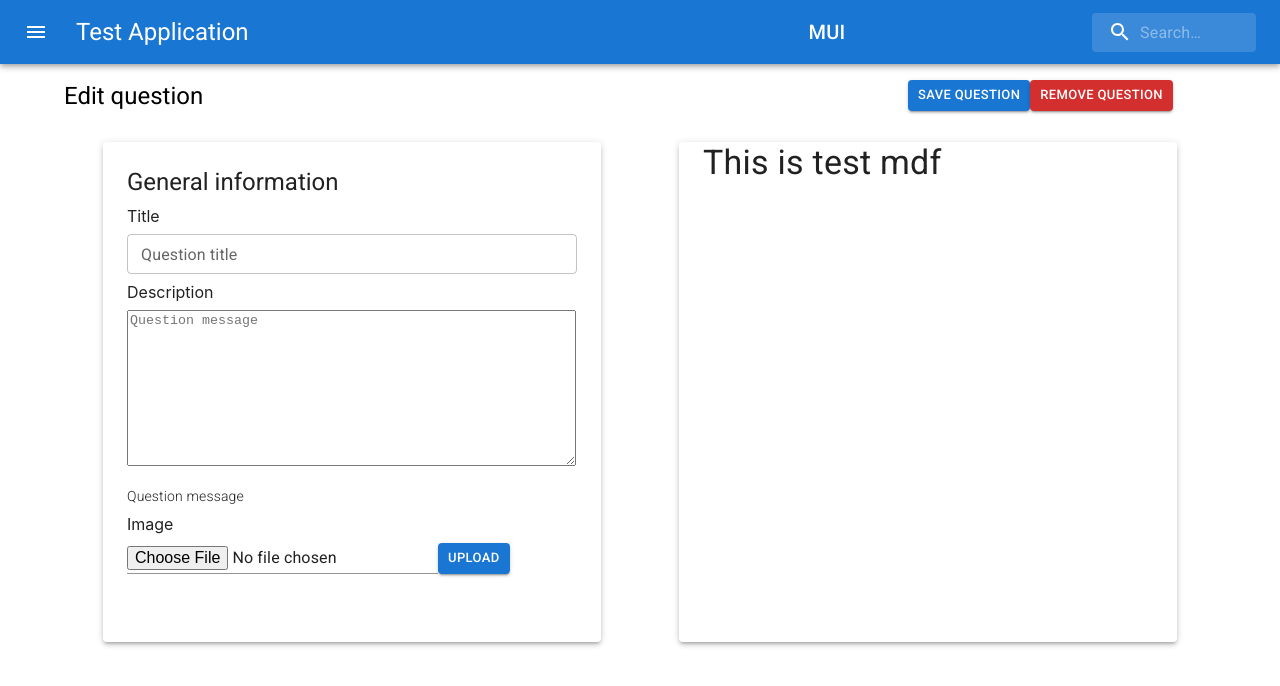
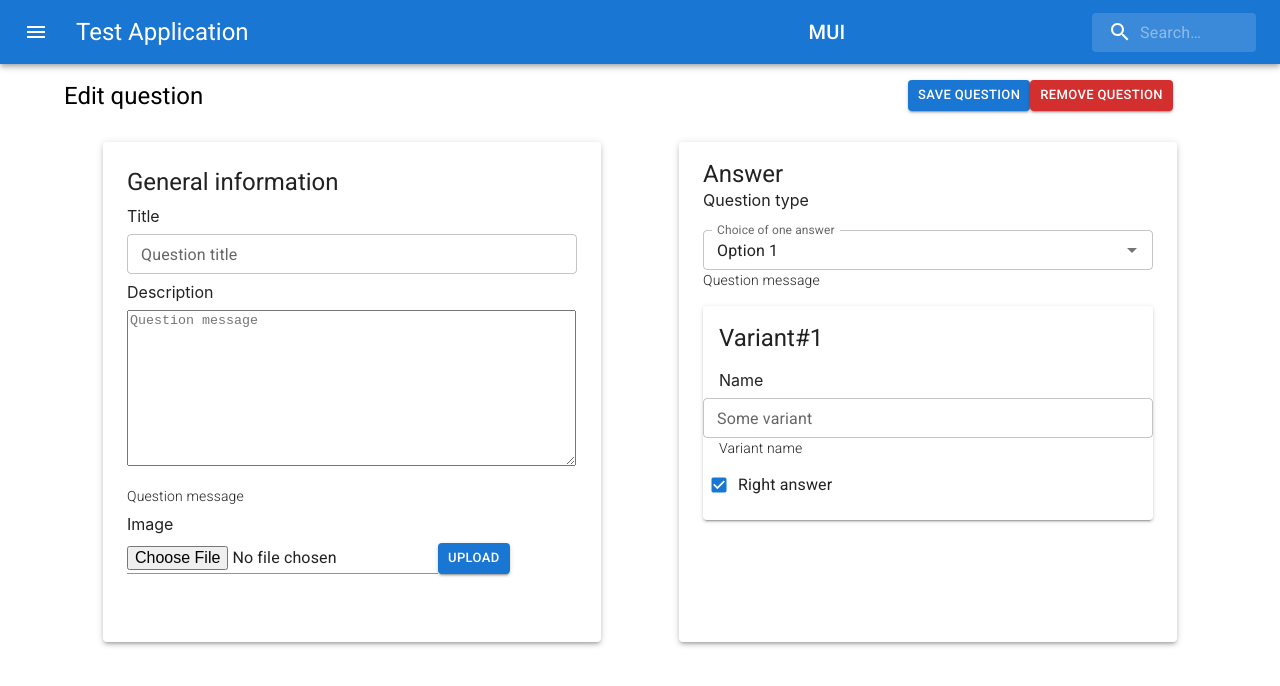
Before and after one commit to GeorgiyBeloklokov/Test-App, a React (Create React App) app: page / in a window 1280 px wide. Shown: the top 686 px of the page. Built offline with nearby package versions, Linux system fonts and the light colour scheme; the HTML template or start-up script is replaced by a standard one.

Commit message:
3- control point - Answer in CreateQuestion is ready

```diff
--- /dev/null
+++ b/src/Components/CreateQuestion/ControllableInputStates.jsx
@@ -0,0 +1,34 @@
+import * as React from 'react';
+import TextField from '@mui/material/TextField';
+import Autocomplete from '@mui/material/Autocomplete';
+
+const options = ['Option 1', 'Option 2'];
+
+export default function ControllableInputStates() {
+  const [value, setValue] = React.useState(options[0]);
+  const [inputValue, setInputValue] = React.useState('');
+
+  return (
+    <div>
+      {/* <div>{`value: ${value !== null ? `'${value}'` : 'null'}`}</div>
+      <div>{`inputValue: '${inputValue}'`}</div> */}
+      <br />
+      <Autocomplete
+        value={value}
+        onChange={(event, newValue) => {
+          setValue(newValue);
+        }}
+        inputValue={inputValue}
+        onInputChange={(event, newInputValue) => {
+          setInputValue(newInputValue);
+        }}
+        id="controllable-states-demo"
+        options={options}
+        fullWidth
+         size="small"
+        /* sx={{ width: 400 }} */
+        renderInput={(params) => <TextField {...params} label="Choice of one answer" />}
+      />
+    </div>
+  );
+}
--- a/src/Components/CreateQuestion/CreateQuestion.jsx
+++ b/src/Components/CreateQuestion/CreateQuestion.jsx
@@ -1,5 +1,5 @@
-import {Box, Button, Input, Paper, TextareaAutosize, TextField, Typography} from "@mui/material";
-
+import {Box, Button, Input, Paper, TextareaAutosize, TextField, Typography,Checkbox,FormControlLabel} from "@mui/material";
+import ControllableInputStates from "./ControllableInputStates";
 const CreateQuestion = () => {
     return (
         <div>
@@ -26,7 +26,6 @@
             <Button size = 'small' variant="contained"  >Save question</Button>
             <Button  size = 'small'  color ="error" variant="contained">Remove question</Button>
             </Box>
-
             <Box
                 sx={{
                     display: 'flex',
@@ -40,7 +39,6 @@
                     },
                 }}
             >
-
                 <Paper elevation="3">
                     <Box
                         sx={{
@@ -53,7 +51,7 @@
                             },
                         }}
                     >
-                    <Typography variant="h5" paddingTop={2}>
+                    <Typography variant="h5" sx={{pt:2}}>
                         General information
                     </Typography>
                     <Typography variant="h7" >
@@ -83,19 +81,34 @@
                                 Upload
                             </Button>
                         </label>
-
-                </Box>
+                    </Box>
                 </Paper>
                 <Paper elevation="3">
-                    <Typography variant="h4">
-                        This is test mdf
+                 <Typography variant="h5" sx={{pt:2}}>
+                        Answer
                     </Typography>
+                    <Typography variant="h7">
+                        Question type
+                    </Typography>
+                    <ControllableInputStates  />
+                    <Typography
+                    variant="body2"
+                    fontWeight='light' > Question message </Typography>
+                    <Paper elevation="2" sx={{mt:2}}>
+                    <Typography
+                    variant="h5"
+                    sx={{p:2}} >Variant#1</Typography>
+                   <Typography variant="h7" sx={{p:2}}>Name</Typography>
+                   <br />
+                   <TextField  size="small" fullWidth  sx={{mt:1 }} type='input' id="outlined-basic" label="Some variant"
+                                                                       variant="outlined"/>
+                    <Typography variant="body2" sx={{pl:2}} fontWeight='light' > Variant name </Typography>
+                   <FormControlLabel sx={{pb:2,pt:1,pl:1}} control={<Checkbox defaultChecked size="small"/>}  label="Right answer" />
+
+                    </Paper>
                 </Paper>
             </Box>
-
         </div>
-
-
     )
 }
 export default CreateQuestion;
```
